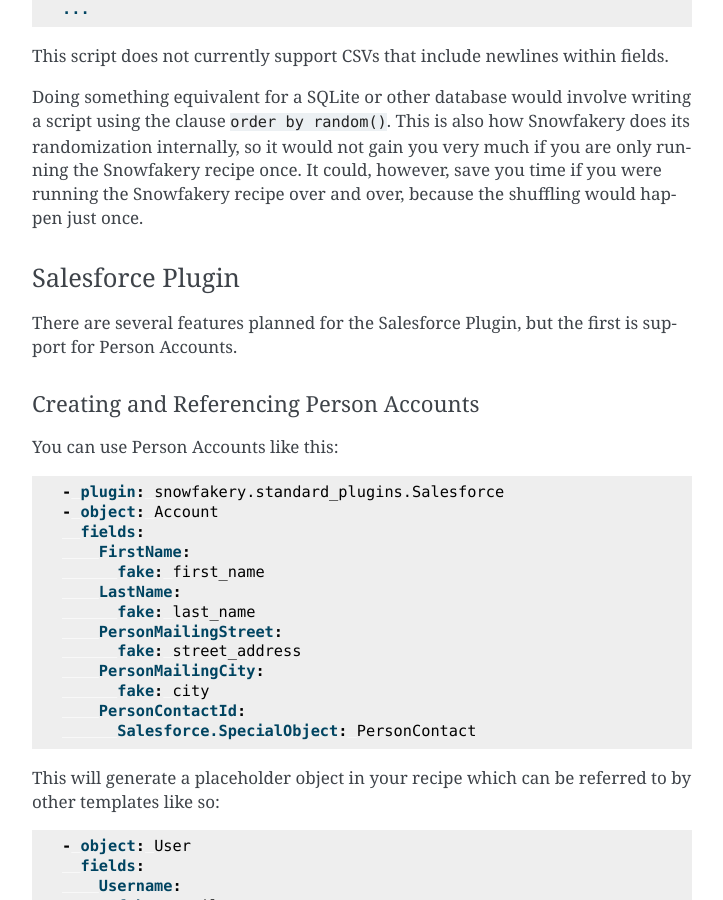
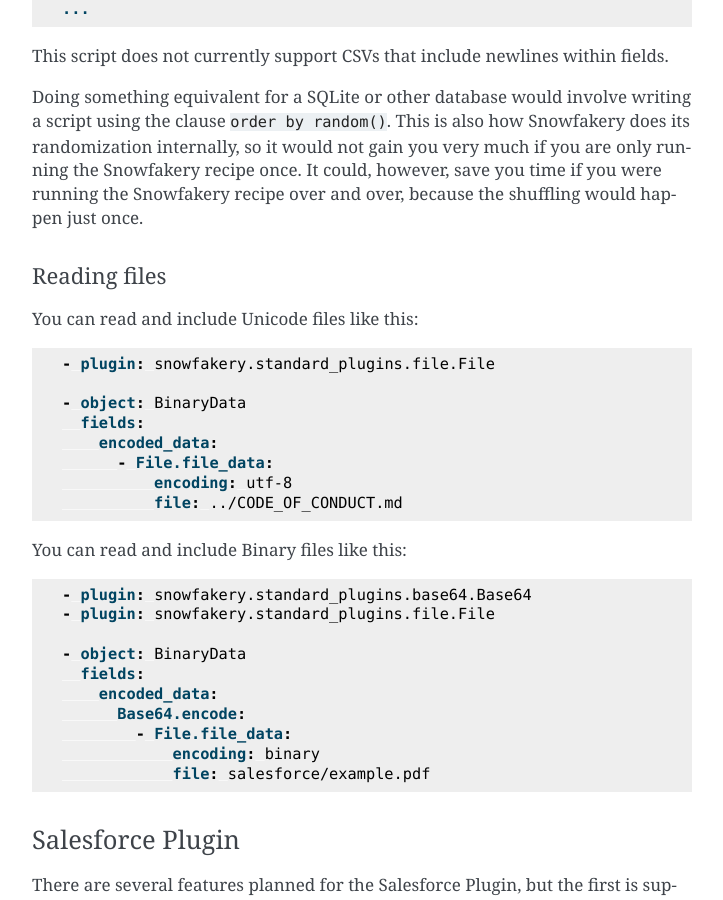
Before and after one commit to SFDO-Tooling/Snowfakery, a Sphinx documentation site: the page built from docs/index.md, in a window 1280 px wide and 900 px high, scrolled down 31228 px. Shown: the whole window, without its empty margins (388-1111 px from the left). Built offline with Sphinx 7.4.7, drawn with Linux system fonts in a browser that asks for light colours; some of the changed text lies outside the part shown.

Commit message:
Documentation and text example

````diff
--- a/docs/index.md
+++ b/docs/index.md
@@ -1518,6 +1518,36 @@
 the Snowfakery recipe over and over, because the shuffling would
 happen just once.
 
+#### Reading files
+
+You can read and include Unicode files like this:
+
+```yaml
+- plugin: snowfakery.standard_plugins.file.File
+
+- object: BinaryData
+  fields:
+    encoded_data:
+      - File.file_data:
+          encoding: utf-8
+          file: ../CODE_OF_CONDUCT.md
+```
+
+You can read and include Binary files like this:
+
+```yaml
+- plugin: snowfakery.standard_plugins.base64.Base64
+- plugin: snowfakery.standard_plugins.file.File
+
+- object: BinaryData
+  fields:
+    encoded_data:
+      Base64.encode:
+        - File.file_data:
+            encoding: binary
+            file: salesforce/example.pdf
+```
+
 ### Salesforce Plugin
 
 There are several features planned for the Salesforce Plugin, but
@@ -1581,7 +1611,32 @@
       reference: PCPC
 ```
 
-
+#### ContentVersions
+
+Files can be used as Salesforce ContentVersins like this:
+
+```yaml
+- plugin: snowfakery.standard_plugins.base64.Base64
+- plugin: snowfakery.standard_plugins.file.File
+- object: Account
+  nickname: FileOwner
+  fields:
+    Name:
+      fake: company
+- object: ContentVersion
+  nickname: FileAttachment
+  fields:
+    Title: Attachment for ${{Account.Name}}
+    PathOnClient: example.pdf
+    Description: example.pdf
+    VersionData:
+      Base64.encode:
+        - File.file_data:
+            encoding: binary
+            file: ${{PathOnClient}}
+    FirstPublishLocationId:
+      reference: Account
+```
 
 ### Custom Plugins
 
````
Also changed, not shown: 1 other file.
